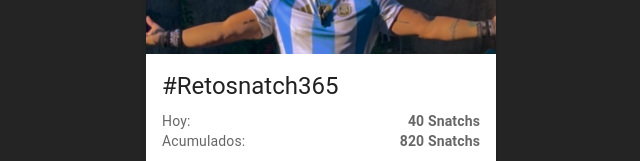
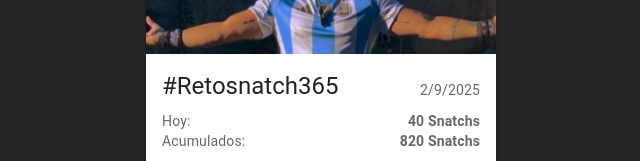
Before and after one commit to JoaquinAdan/snatchs, a React (Vite) app: page / in a window 1280 px wide. Shown: the part 311-472 px from the top of the page, without its empty margins (319-959 px from the left). Built offline with nearby package versions, Linux system fonts and the light colour scheme.

Commit message:
update App component layout and add current date display

```diff
--- a/src/App.tsx
+++ b/src/App.tsx
@@ -23,9 +23,12 @@ function App() {
           sx={{ objectPosition: 'top' }}
         />
         <CardContent>
-          <Box>
+          <Box sx={{ display: 'flex', justifyContent: 'space-between', alignItems: 'center' }}>
             <Typography gutterBottom variant='h5' className='cover' component='div'>
               #Retosnatch365
+            </Typography>
+            <Typography variant='body2' sx={{ color: 'text.secondary' }}>
+              {new Date().toLocaleDateString()}
             </Typography>
           </Box>
           <Box sx={{ display: 'flex', justifyContent: 'space-between' }}>
```
